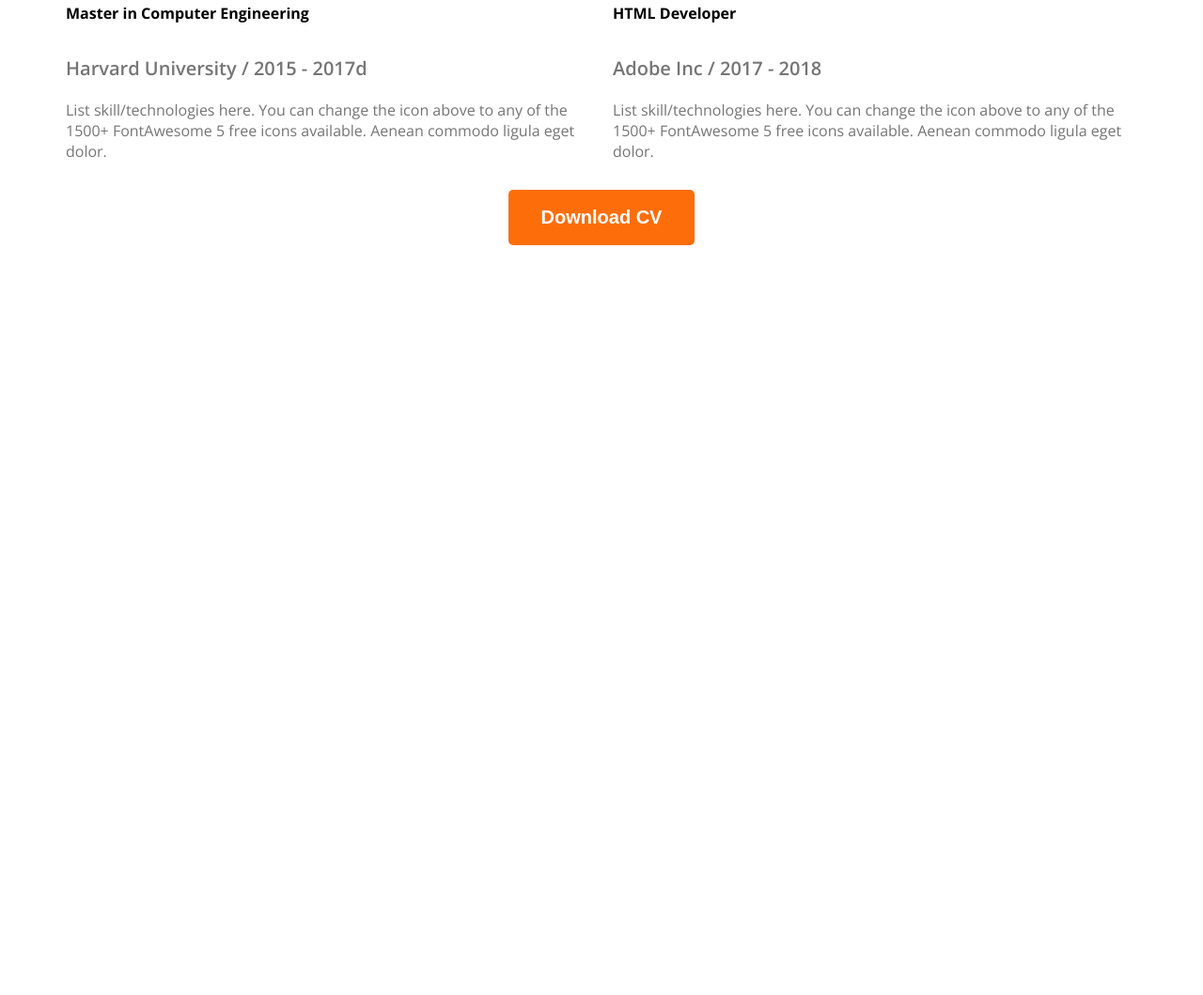
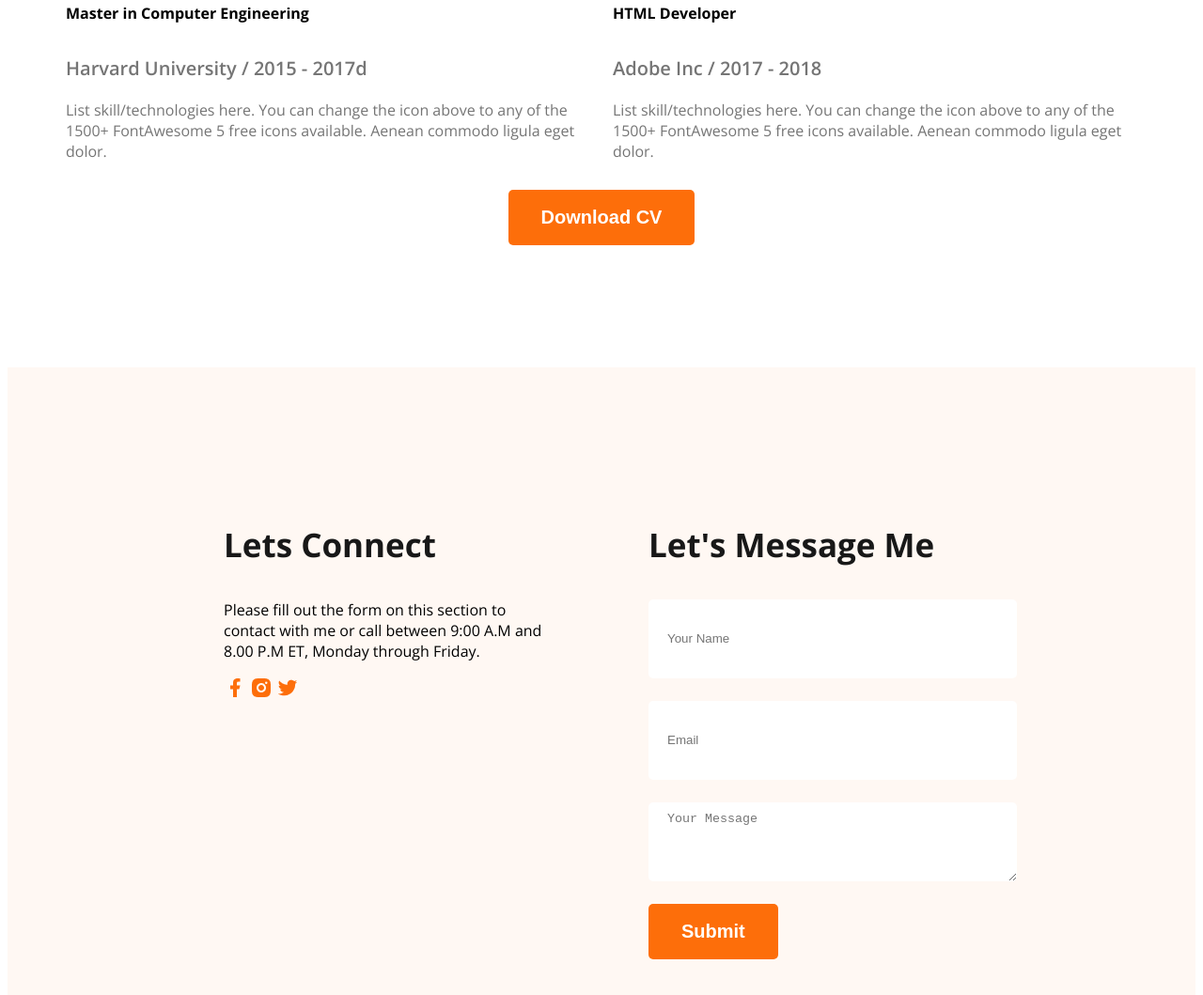
Before and after one commit to Imam8816/web-dev-portfolio, a plain HTML site: page index.html in a window 1280 px wide. Shown: the part 2930-3989 px from the top of the page at 94% size. Before the commit the page ends 3321 px from the top, so only its background shows below. Drawn offline with nearby package versions, Linux system fonts and the light colour scheme.

Commit message:
added Footer section

```diff
--- a/index.html
+++ b/index.html
@@ -148,7 +148,26 @@ to any of the 1500+ FontAwesome 5 free icons available. Aenean commodo ligula eg
   </section>
     </main>
 
-    <footer>
+    <footer class="second-bg">
+<div class="footer-column">
+   <h3 class="section-title">Lets Connect</h3>
+   <p>Please fill out the form on this section to contact with me or call between 9:00 A.M and 8.00 P.M ET, Monday through Friday.</p>
+   <div>
+      <a href=""><img src="images/icons/facebook.png" alt=""></a>
+      <a href=""><img src="images/icons/insta.png" alt=""></a>
+      <a href=""><img src="images/icons/twitter.png" alt=""></a>
+   </div>
+</div>
+
+<div class="footer-column">
+   <h3 class="section-title">Let's Message Me</h3>
+   <form action="">
+      <input type="text" placeholder="Your Name">
+      <input type="email" placeholder="Email">
+      <textarea name="" id="" cols="30" rows="20" placeholder="">Your Message</textarea>
+      <input class="btn-primary" type="button" value="Submit">
+   </form>
+
 
     </footer>
 
--- a/styles/portfolio.css
+++ b/styles/portfolio.css
@@ -166,3 +166,25 @@ color: #474747;
   .resume-download-cv{
 margin-top: 30px;
   }
+
+  /* footer style  */
+  footer{
+    display: flex;
+     padding: 130px 230px;
+    gap: 100px;
+  }
+  .footer-column{
+width: 50%;
+  }
+
+  footer input[type="text"] , [type="email"], textarea{
+    height: 64px;
+    border-radius: 5px;
+    background-color: white;
+    color: #757575;
+    display: block;
+    width: 100%;
+    padding: 10px 20px;
+    margin-bottom: 24px;
+    border: none;
+  }
```
